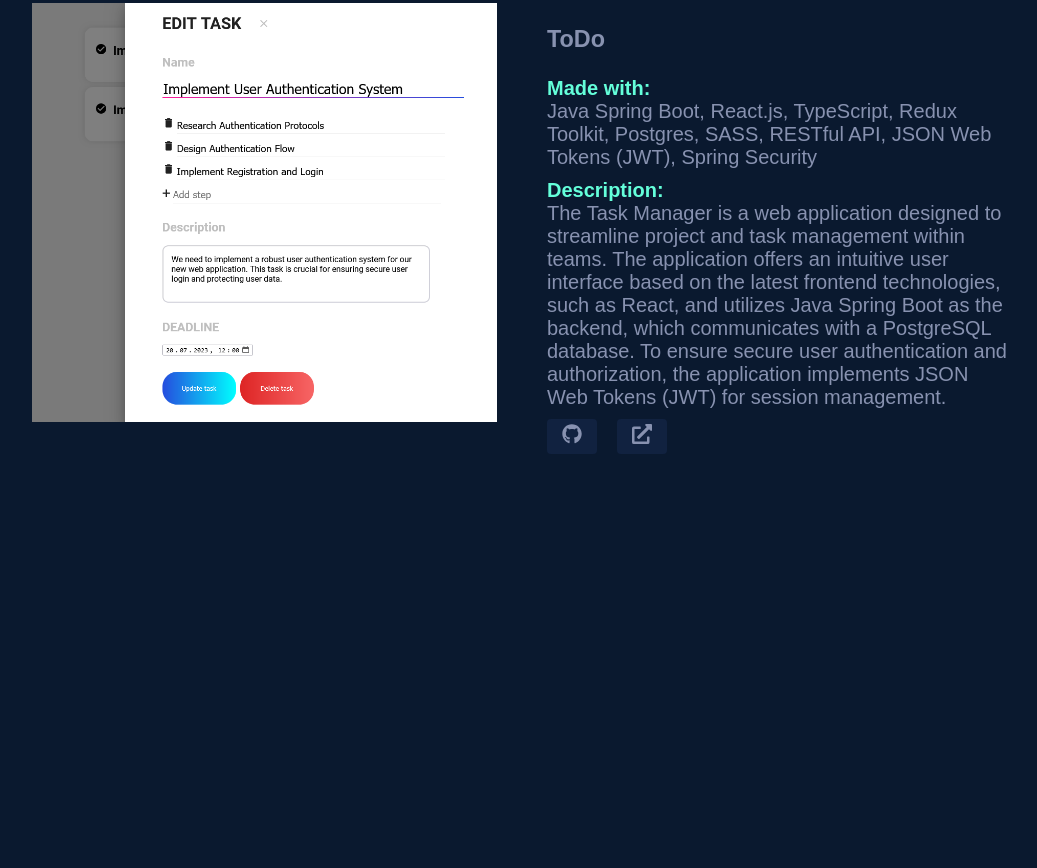
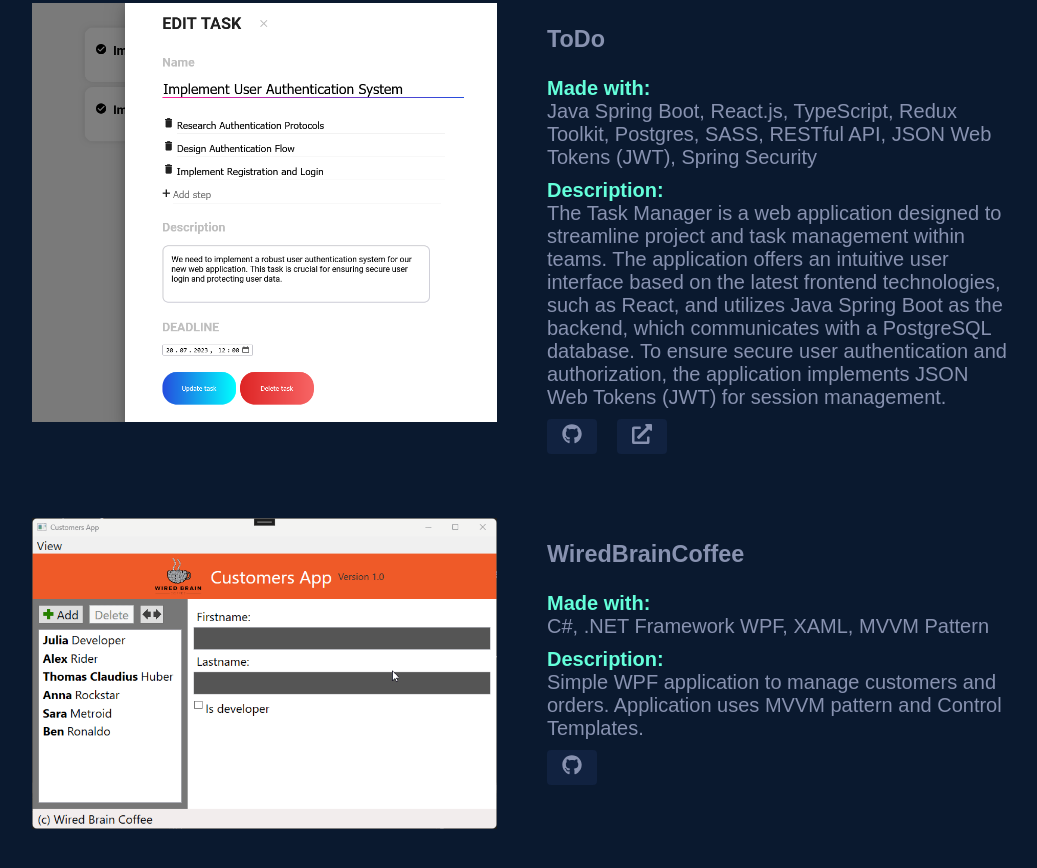
Before and after one commit to petitoff/portfolio, a Gatsby site: page / in a window 1280 px wide. Shown: the part 3252-4120 px from the top of the page, without its empty margins (118-1155 px from the left). Before the commit the page ends 3930 px from the top, so only its background shows below. Built offline with nearby package versions, Linux system fonts and the light colour scheme; Gatsby itself is replaced by a stand-in of ours; a web font is replaced by a local one.

Commit message:
added new project to projects section about WiredBrainCoffee

```diff
--- /dev/null
+++ b/content/projects/WiredBrainCoffee/index.md
@@ -0,0 +1,13 @@
+---
+date: "3"
+title: "WiredBrainCoffee"
+cover: "./demo.gif"
+github: "https://github.com/petitoff/WPF/tree/main/WiredBrainCoffe"
+tech:
+  - C#
+  - .NET Framework WPF
+  - XAML
+  - MVVM Pattern
+---
+
+Simple WPF application to manage customers and orders. Application uses MVVM pattern and Control Templates.
--- a/src/components/Projects.js
+++ b/src/components/Projects.js
@@ -68,6 +68,10 @@ const StyledImage = styled.div`
     width: 100%;
     max-width: 100%;
   }
+
+  .gif {
+    width: 100%;
+  }
 `;
 
 const StyledProjectLinks = styled.div`
@@ -112,9 +116,7 @@ const Projects = () => {
             frontmatter {
               title
               cover {
-                childImageSharp {
-                  gatsbyImageData(layout: FULL_WIDTH, quality: 100)
-                }
+                publicURL
               }
               tech
               github
@@ -139,23 +141,34 @@ const Projects = () => {
             const { frontmatter, html } = node;
             const { title, external, github, tech, cover } = frontmatter;
 
-            const image = getImage(cover.childImageSharp.gatsbyImageData);
-
-            const imageSrc = getSrc(cover.childImageSharp.gatsbyImageData);
+            const imageSrc = cover.publicURL;
             let isGif = false;
 
             if (imageSrc.endsWith(".gif")) {
               isGif = true;
             }
 
+            // console.log(cover.childImageSharp);
+
+            // const image = getImage(cover.childImageSharp?.gatsbyImageData);
+
+            // const imageSrc = getSrc(cover.childImageSharp?.gatsbyImageData);
+            // let isGif = false;
+
+            // console.log(image);
+
+            // if (imageSrc?.endsWith(".gif")) {
+            //   isGif = true;
+            // }
+
             return (
               <AnimatedContainer key={i}>
                 <StyledProject>
                   <StyledImage>
                     {isGif ? (
+                      <img src={imageSrc} alt={title} className="gif" />
+                    ) : (
                       <img src={imageSrc} alt={title} className="img" />
-                    ) : (
-                      <GatsbyImage image={image} alt={title} className="img" />
                     )}
                   </StyledImage>
                   <div>
```
Also changed, not shown: content/projects/WiredBrainCoffee/demo.gif (added).
